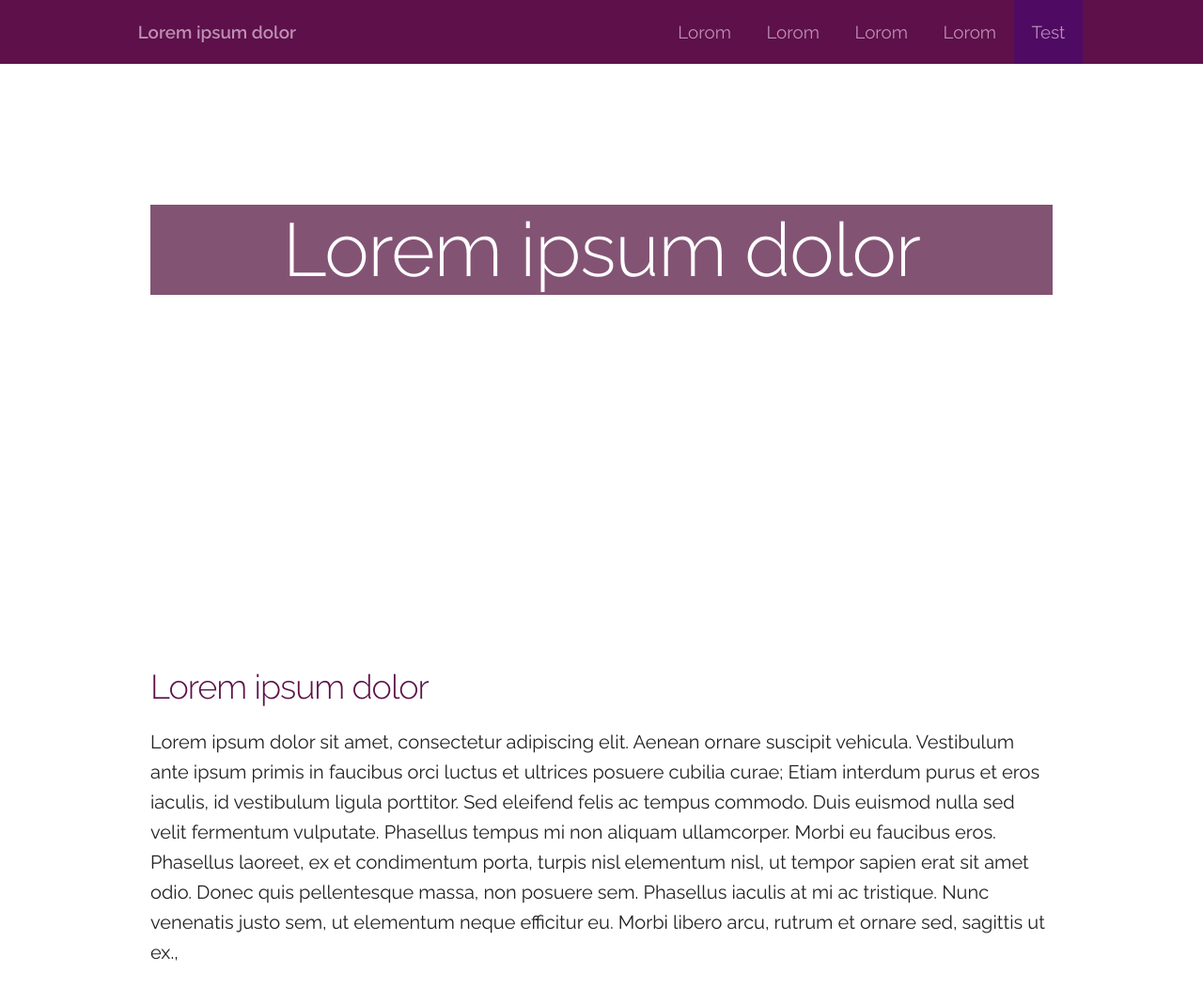
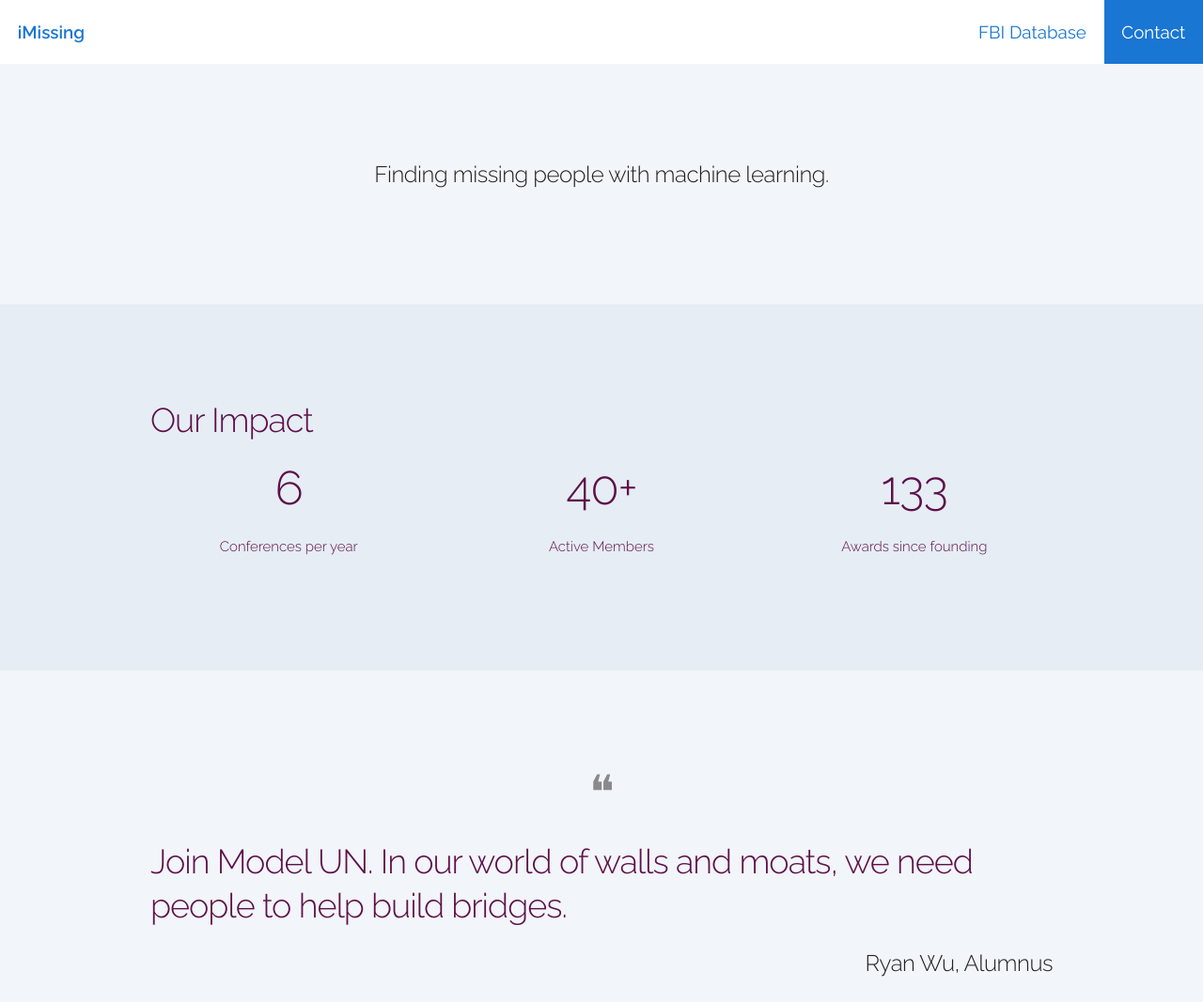
Before and after one commit to william14641/HackDavisProject, a plain HTML site: page index.html in a window 1280 px wide. Shown: the top 1067 px of the page at 94% size. Drawn offline with Linux system fonts and the light colour scheme.

Commit message:
New template

```diff
--- a/css/core.css
+++ b/css/core.css
@@ -4,8 +4,6 @@ nav {
   width: auto;
   overflow: hidden;
   font-size: 1.25em;
-  padding-right: 10%;
-  padding-left: 10%;
 }
 
 nav ul {
@@ -77,19 +75,48 @@ img {
   max-width: 100%;
 }
 
-.event {
-  margin-bottom: 5rem;
-}
-
 /*Set your custom screen width here replacing 700*/
 
 @media (max-width: 700px) {
   .landing-title {
     font-size: 6rem;
   }
+}
 
-  .landing {
-    height: 20rem;
-    padding: 3rem;
-  }
+.centered {
+  text-align: center;
 }
+
+
+.serif {
+  font-family: "Helvetica";
+}
+
+.light {
+  opacity: 0.5;
+}
+
+footer {
+
+  margin: 0;
+  padding: 1em;
+}
+
+
+ul.nobullets {
+  list-style-type: none;
+}
+
+.inline {
+  display: inline-block;
+}
+
+.sub-section {
+  border-radius: 0.25em;
+  padding: 0.5em;
+  margin: 0.5em;
+}
+
+h5 {
+  text-align: center;
+}
--- a/css/theme.css
+++ b/css/theme.css
@@ -4,43 +4,7 @@ as possible!*/
 
 body {
   font-family: 'Raleway', sans-serif;
-}
-
-/*Navigation*/
-nav.primary {
-  /*Primary*/
-  background: rgb(93, 16, 73);
-}
-
-nav.primary a {
-  color: rgb(190, 143, 180);
-}
-
-nav.primary a.selected{
-  color: white;
-}
-
-nav.primary li a:hover {
-  color: white;
-}
-
-nav.primary li.special {
-  /*Dark Primary*/
-  background-color: rgba(79, 10, 100);
-}
-
-
-nav.primary li.special:hover {
-}
-
-nav.primary li.special a {
-  /*Dark Primary*/
-}
-
-
-nav.primary #highlighted {
-  /*background: #63a4ff;*/
-  box-shadow: inset 0px -5px 0px 0px white;
+  background-color: rgbA(0, 75, 160, 0.05);
 }
 
 span {
@@ -51,26 +15,56 @@ h3 {
   color: #5D1049;
 }
 
-a.button {
-  border-color: #5D1049;
-  color: #5D1049;
-  font-weight: bolder;
-  border-width: 0.2rem;
+/*
+Colors
+P
+#1976d2
+P — Light
+#63a4ff
+P — Dark
+#004ba0
+*/
+
+/*Navigation*/
+
+nav.primary {
+  /*Primary*/
+  background: white;
+}
+
+nav.primary a {
+  color: #1976d2;
+}
+
+nav.primary li a:hover {
+  color: #63a4ff;
+}
+
+nav.primary li.special {
+  /*Dark Primary*/
+  background: #1976d2;
 }
 
 
-a.disabled {
-  color: gray;
-  border-color: gray;
+nav.primary li.special:hover {
+  background: #63a4ff;
+}
+
+nav.primary li.special a {
+  /*Dark Primary*/
+  color: white;
+}
+
+
+nav.primary #highlighted {
+  /*background: #63a4ff;*/
+  box-shadow: inset 0px -5px 0px 0px #63a4ff;
 }
 
 /*landing*/
 
 .landing {
   background-image: url("assets/landing-page.jpg");
-  background-repeat: no-repeat;
-  background-size: 100%;
-  background-position: center;
   text-align: center;
 }
 
@@ -79,35 +73,32 @@ a {
 }
 
 .link {
-  background-color: rgba(79, 10, 58, 0.1);
+  background-color: rgbA(0, 75, 160, 0.1);
   color: #5D1049;
 }
 
 .link:hover {
-  background-color: rgba(79, 10, 58, 0.2);
+  background-color: rgbA(0, 75, 160, 0.2);
   color: #5D1049;
 }
 
-.news {
-  background-color: rgba(79, 10, 58, 0.05);
+.shaded {
+  background-color: rgbA(0, 75, 160, 0.05);
+  color: #5D1049;
 }
 
 .login {
-  background-color: rgba(79, 10, 58, 0.05);
+  background-color: rgbA(0, 75, 160, 0.05);
 }
 
 span:hover {
   background-color: rgba(79, 10, 58, 0.2);
 }
 
-p {
-  font-size: 2rem;
-}
-
 .landing-title {
   font-weight: lighter;
   color: white;
-  background-color: rgba(79, 10, 58, 0.7);
+  background-color: rgbA(0, 75, 160, 0.6);
 }
 
 .officers {
@@ -115,7 +106,9 @@ p {
 }
 
 .article {
-  background-color: rgba(79, 10, 58, 0.05);
+  background: #1976d2;
+  color: white;
+  opacity: 0.95;
 }
 
 .question {
@@ -123,9 +116,38 @@ p {
 }
 
 .event {
-  background-color: rgba(79, 10, 58, 0.05);
+    background: #1976d2;
+    color: white;
+      opacity: 0.95;
+
 }
 
-button .button {
-  color: #BE8FB4;
+button.primary-button {
+  background: white;
+  color: rgb(79, 10, 58);
 }
+
+a.button {
+  color: white;
+}
+
+footer {
+  background-color: #1976d2;
+  color: white;u
+}
+
+footer a {
+  color: white;
+}
+
+footer a:hover {
+  text-decoration: underline;
+  color: white;
+}
+
+
+.sub-section {
+  background: #1976d2;
+  opacity: 0.75;
+  color: white;
+}
--- a/index.html
+++ b/index.html
@@ -4,67 +4,72 @@
 <head>
 	<meta charset="utf-8" />
 	<meta name="viewport" content="width=device-width, initial-scale=1, user-scalable=yes">
-	<title>Key Club</title>
+	<title>iMissing</title>
 	<link rel="stylesheet" type="text/css" href="css\theme.css">
 	<link rel="stylesheet" type="text/css" href="css\core.css">
 	<link rel="stylesheet" type="text/css" href="css\normalize.css">
 	<link rel="stylesheet" type="text/css" href="css\skeleton.css">
 	<link href="https://fonts.googleapis.com/css?family=Raleway:300,400,500,600&display=swap" rel="stylesheet">
-	<script type="text/javascript" src="assets/index.js"></script>
+	<script type="text/javascript" src="js/core.js"></script>
+	<script type="text/javascript" src="js/theme.js"></script>
 
 </head>
 
 <body>
-	<!-- id="highlighted" for the current page... add it as an id to the li -->
 	<nav class="primary ">
 		<ul>
 			<li class="left header">
-				<a href="">Lorem ipsum dolor</a>
+				<a href="index.html">iMissing</a>
 			</li>
 			<li class="right special">
-				<a href="login/index.html">Test</a>
+				<a href="auth/index.html">Contact</a>
 			</li>
 			<li class="right ">
-				<a href="events/index.html">Lorom</a>
-			</li>
-			<li class="right ">
-				<a href="contact/index.html">Lorom</a>
-			</li>
-			<li class="right ">
-				<a href="news/index.html">Lorom</a>
-			</li>
-			<li class="right ">
-				<a href="about/index.html">Lorom</a>
+				<a href="gallery/index.html">FBI Database</a>
 			</li>
 		</ul>
 	</nav>
-
-	<div class="landing">
+	<div class="section">
 		<div class="container">
-			<h1 class="landing-title">Lorem ipsum dolor</h1>
+			<h5>Finding missing people with machine learning.</h5>
 		</div>
 	</div>
 
-	<div class="section about">
+	<div class="section shaded">
 		<div class="container">
-			<h3>Lorem ipsum dolor</h3>
-
-			</span>
-			</h3>
-			<p>Lorem ipsum dolor sit amet, consectetur adipiscing elit. Aenean ornare suscipit vehicula. Vestibulum ante ipsum primis in faucibus orci luctus et ultrices posuere cubilia curae; Etiam interdum purus et eros iaculis, id vestibulum ligula porttitor. Sed eleifend felis ac tempus commodo. Duis euismod nulla sed velit fermentum vulputate. Phasellus tempus mi non aliquam ullamcorper. Morbi eu faucibus eros. Phasellus laoreet, ex et condimentum porta, turpis nisl elementum nisl, ut tempor sapien erat sit amet odio. Donec quis pellentesque massa, non posuere sem. Phasellus iaculis at mi ac tristique. Nunc venenatis justo sem, ut elementum neque efficitur eu. Morbi libero arcu, rutrum et ornare sed, sagittis ut ex.</a>,
-			</p>
+			<h3>Our Impact</h3>
+			<div class="row centered">
+				<div class="four columns">
+					<h1>6</h1>
+					<h6>Conferences per year</h6>
+				</div>
+				<div class="four columns">
+					<h1>40+</h1>
+					<h6>Active Members</h6>
+				</div>
+				<div class="four columns">
+					<h1>133</h1>
+					<h6>Awards since founding</h6>
+				</div>
+			</div>
 		</div>
 	</div>
 
-	<div class="section news">
-		<div class="container card">
-			<h5>Lorom ipsum dolor</h5>
-			<h3>Lorem ipsum dolor</h3>
-			<p>Lorem</p>
-			<p>Lorem ipsum dolor sit amet, consectetur adipiscing elit.</p>
-			<p>Lorem ipsum dolor sit amet, consectetur adipiscing elit. Aenean ornare suscipit vehicula. Vestibulum ante ipsum primis in faucibus orci luctus et ultrices posuere cubilia curae;</p>
+	<div class="section">
+		<div class="container">
+			<h1 class="centered light">❝</h1>
+			<h3>Join Model UN. In our world of walls and moats, we need people to help build bridges. </h3>
+			<h5 class="right">Ryan Wu, Alumnus</h5>
 		</div>
 	</div>
+
+	<div class="section shaded">
+		<div class="container centered">
+			<h3>Find us in B211 every other MUNday at Lunch!</h3>
+		</div>
+	</div>
+
+
 </body>
 
 </html>
--- /dev/null
+++ b/js/index.js
@@ -0,0 +1 @@
+module.exports = require("./dist/dropzone.js"); // Exposing dropzone
```
Also changed, not shown: css/assets/landing-page.jpg (added), 1 other file.
